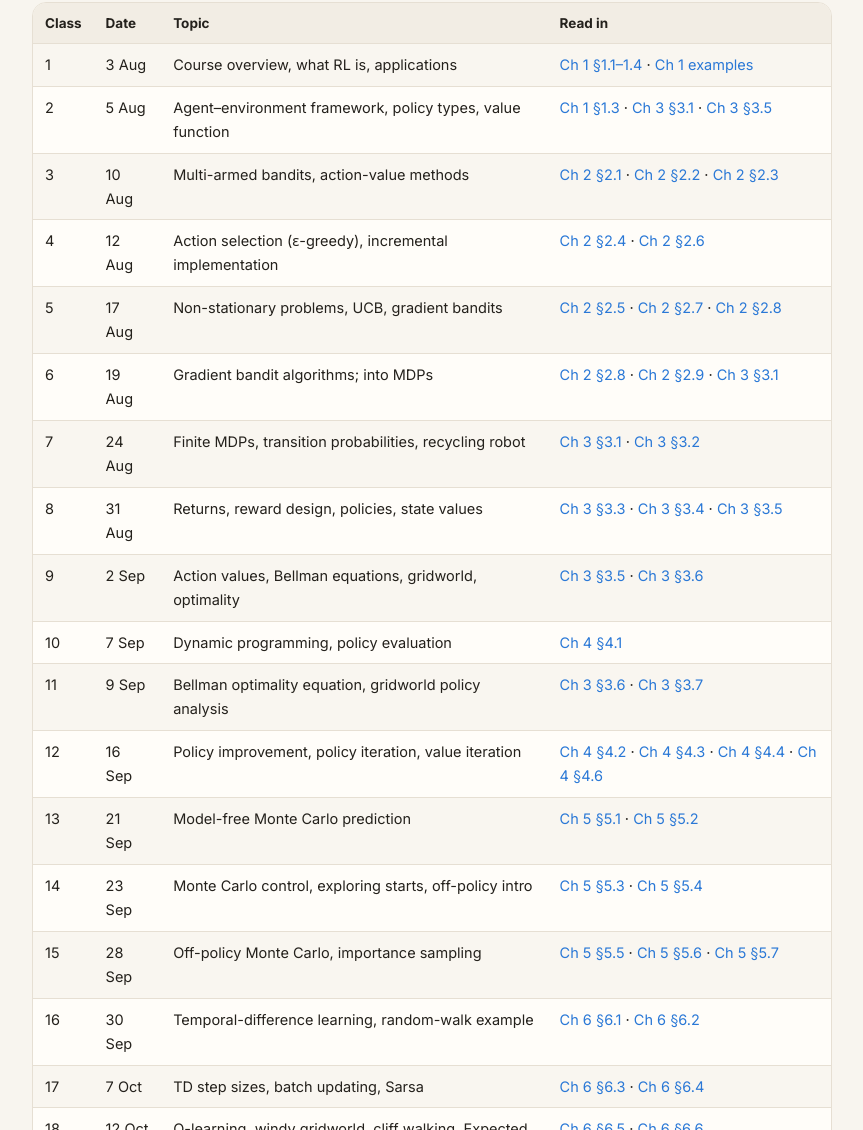
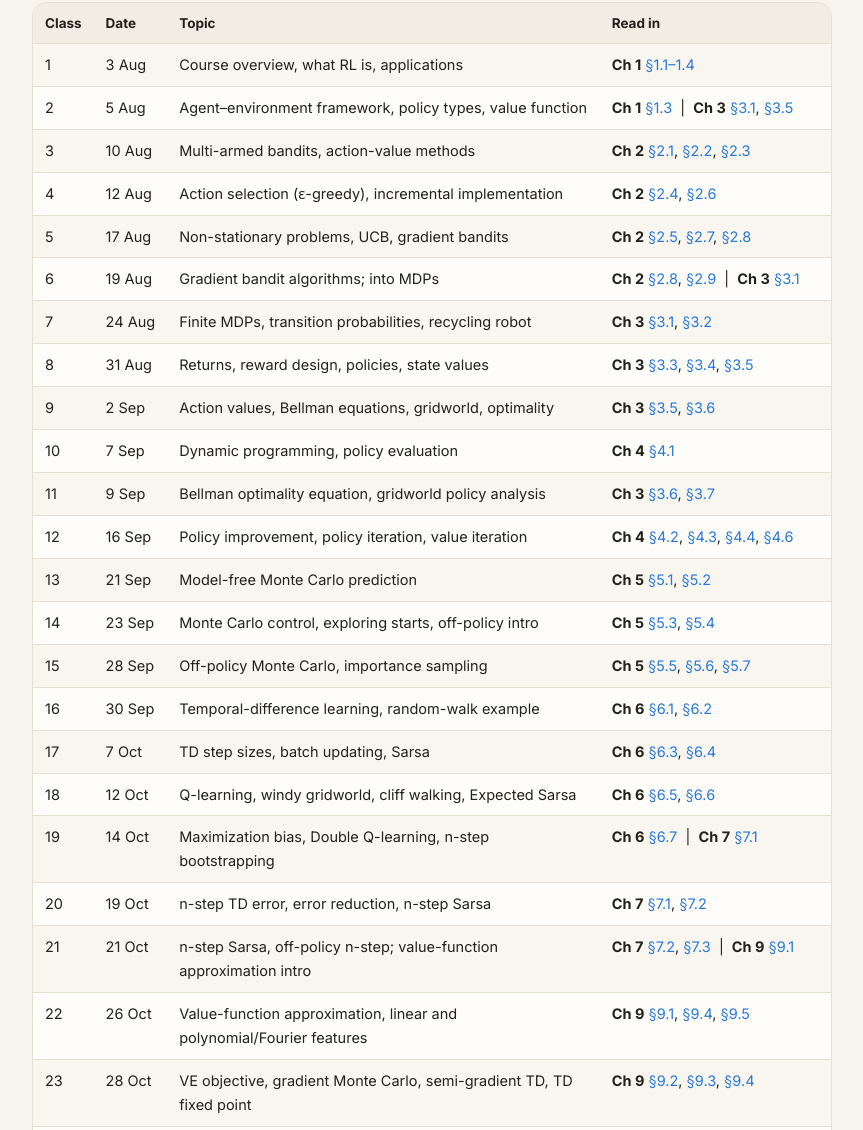
Before and after one commit to poojarynagesh/rl-study-guide, a plain HTML site: page index.html in a window 1280 px wide. Shown: the part 1670-2800 px from the top of the page, without its empty margins (343-1206 px from the left). Drawn offline with Linux system fonts and the light colour scheme.

Commit message:
Lecture map: show chapter once per row, no-wrap dates; header range Ch 1-16
Co-Authored-By: Claude Sonnet 5.5 <noreply@anthropic.com>

```diff
--- a/assets/site.js
+++ b/assets/site.js
@@ -55,7 +55,7 @@
     const top = el("header", { class: "topbar" });
     top.innerHTML =
       '<button class="icon-btn menu-btn" aria-label="Open navigation">&#9776;</button>' +
-      '<a class="brand" href="' + url("index.html") + '">RL Study Guide <span>· Sutton &amp; Barto, Ch 1–9</span></a>' +
+      '<a class="brand" href="' + url("index.html") + '">RL Study Guide <span>· Sutton &amp; Barto, Ch 1–16</span></a>' +
       '<div class="spacer"></div>' +
       '<div class="search-wrap"><input class="search-input" type="search" placeholder="Search topics…" aria-label="Search">' +
       '<div class="search-results" role="listbox"></div></div>' +
--- a/index.html
+++ b/index.html
@@ -44,34 +44,34 @@
 <h2 id="lecture-map">Lecture → chapter map</h2>
 <p class="small muted">Which class covered what, and where to read it. Each chapter page carries the professor's points for that class in purple <em>From the lectures</em> boxes (dated), plus a <em>From lectures</em> badge on the matching quiz questions. Classes 1–27 (3 Aug – 20 Nov 2026).</p>
 <div class="table-wrap"><table>
-  <tr><th>Class</th><th>Date</th><th>Topic</th><th>Read in</th></tr>
-    <tr><td>1</td><td>3 Aug</td><td>Course overview, what RL is, applications</td><td><a href="chapters/ch01.html#what-is-rl">Ch 1 §1.1–1.4</a> · <a href="chapters/ch01.html#examples">Ch 1 examples</a></td></tr>
-    <tr><td>2</td><td>5 Aug</td><td>Agent–environment framework, policy types, value function</td><td><a href="chapters/ch01.html#elements">Ch 1 §1.3</a> · <a href="chapters/ch03.html#interface">Ch 3 §3.1</a> · <a href="chapters/ch03.html#values">Ch 3 §3.5</a></td></tr>
-    <tr><td>3</td><td>10 Aug</td><td>Multi-armed bandits, action-value methods</td><td><a href="chapters/ch02.html#problem">Ch 2 §2.1</a> · <a href="chapters/ch02.html#action-value">Ch 2 §2.2</a> · <a href="chapters/ch02.html#testbed">Ch 2 §2.3</a></td></tr>
-    <tr><td>4</td><td>12 Aug</td><td>Action selection (ε-greedy), incremental implementation</td><td><a href="chapters/ch02.html#incremental">Ch 2 §2.4</a> · <a href="chapters/ch02.html#optimistic">Ch 2 §2.6</a></td></tr>
-    <tr><td>5</td><td>17 Aug</td><td>Non-stationary problems, UCB, gradient bandits</td><td><a href="chapters/ch02.html#stepsize">Ch 2 §2.5</a> · <a href="chapters/ch02.html#ucb">Ch 2 §2.7</a> · <a href="chapters/ch02.html#gradient">Ch 2 §2.8</a></td></tr>
-    <tr><td>6</td><td>19 Aug</td><td>Gradient bandit algorithms; into MDPs</td><td><a href="chapters/ch02.html#gradient">Ch 2 §2.8</a> · <a href="chapters/ch02.html#contextual">Ch 2 §2.9</a> · <a href="chapters/ch03.html#interface">Ch 3 §3.1</a></td></tr>
-    <tr><td>7</td><td>24 Aug</td><td>Finite MDPs, transition probabilities, recycling robot</td><td><a href="chapters/ch03.html#interface">Ch 3 §3.1</a> · <a href="chapters/ch03.html#rewards">Ch 3 §3.2</a></td></tr>
-    <tr><td>8</td><td>31 Aug</td><td>Returns, reward design, policies, state values</td><td><a href="chapters/ch03.html#returns">Ch 3 §3.3</a> · <a href="chapters/ch03.html#unified">Ch 3 §3.4</a> · <a href="chapters/ch03.html#values">Ch 3 §3.5</a></td></tr>
-    <tr><td>9</td><td>2 Sep</td><td>Action values, Bellman equations, gridworld, optimality</td><td><a href="chapters/ch03.html#values">Ch 3 §3.5</a> · <a href="chapters/ch03.html#optimal">Ch 3 §3.6</a></td></tr>
-    <tr><td>10</td><td>7 Sep</td><td>Dynamic programming, policy evaluation</td><td><a href="chapters/ch04.html#evaluation">Ch 4 §4.1</a></td></tr>
-    <tr><td>11</td><td>9 Sep</td><td>Bellman optimality equation, gridworld policy analysis</td><td><a href="chapters/ch03.html#optimal">Ch 3 §3.6</a> · <a href="chapters/ch03.html#approx">Ch 3 §3.7</a></td></tr>
-    <tr><td>12</td><td>16 Sep</td><td>Policy improvement, policy iteration, value iteration</td><td><a href="chapters/ch04.html#improvement">Ch 4 §4.2</a> · <a href="chapters/ch04.html#pi">Ch 4 §4.3</a> · <a href="chapters/ch04.html#vi">Ch 4 §4.4</a> · <a href="chapters/ch04.html#gpi">Ch 4 §4.6</a></td></tr>
-    <tr><td>13</td><td>21 Sep</td><td>Model-free Monte Carlo prediction</td><td><a href="chapters/ch05.html#prediction">Ch 5 §5.1</a> · <a href="chapters/ch05.html#action-values">Ch 5 §5.2</a></td></tr>
-    <tr><td>14</td><td>23 Sep</td><td>Monte Carlo control, exploring starts, off-policy intro</td><td><a href="chapters/ch05.html#control">Ch 5 §5.3</a> · <a href="chapters/ch05.html#on-policy">Ch 5 §5.4</a></td></tr>
-    <tr><td>15</td><td>28 Sep</td><td>Off-policy Monte Carlo, importance sampling</td><td><a href="chapters/ch05.html#off-policy">Ch 5 §5.5</a> · <a href="chapters/ch05.html#incremental">Ch 5 §5.6</a> · <a href="chapters/ch05.html#off-control">Ch 5 §5.7</a></td></tr>
-    <tr><td>16</td><td>30 Sep</td><td>Temporal-difference learning, random-walk example</td><td><a href="chapters/ch06.html#td-prediction">Ch 6 §6.1</a> · <a href="chapters/ch06.html#advantages">Ch 6 §6.2</a></td></tr>
-    <tr><td>17</td><td>7 Oct</td><td>TD step sizes, batch updating, Sarsa</td><td><a href="chapters/ch06.html#optimality">Ch 6 §6.3</a> · <a href="chapters/ch06.html#sarsa">Ch 6 §6.4</a></td></tr>
-    <tr><td>18</td><td>12 Oct</td><td>Q-learning, windy gridworld, cliff walking, Expected Sarsa</td><td><a href="chapters/ch06.html#qlearning">Ch 6 §6.5</a> · <a href="chapters/ch06.html#expected-sarsa">Ch 6 §6.6</a></td></tr>
-    <tr><td>19</td><td>14 Oct</td><td>Maximization bias, Double Q-learning, n-step bootstrapping</td><td><a href="chapters/ch06.html#max-bias">Ch 6 §6.7</a> · <a href="chapters/ch07.html#nstep-td">Ch 7 §7.1</a></td></tr>
-    <tr><td>20</td><td>19 Oct</td><td>n-step TD error, error reduction, n-step Sarsa</td><td><a href="chapters/ch07.html#nstep-td">Ch 7 §7.1</a> · <a href="chapters/ch07.html#nstep-sarsa">Ch 7 §7.2</a></td></tr>
-    <tr><td>21</td><td>21 Oct</td><td>n-step Sarsa, off-policy n-step; value-function approximation intro</td><td><a href="chapters/ch07.html#nstep-sarsa">Ch 7 §7.2</a> · <a href="chapters/ch07.html#offpolicy">Ch 7 §7.3</a> · <a href="chapters/ch09.html#vfa">Ch 9 §9.1</a></td></tr>
-    <tr><td>22</td><td>26 Oct</td><td>Value-function approximation, linear and polynomial/Fourier features</td><td><a href="chapters/ch09.html#vfa">Ch 9 §9.1</a> · <a href="chapters/ch09.html#linear">Ch 9 §9.4</a> · <a href="chapters/ch09.html#features">Ch 9 §9.5</a></td></tr>
-    <tr><td>23</td><td>28 Oct</td><td>VE objective, gradient Monte Carlo, semi-gradient TD, TD fixed point</td><td><a href="chapters/ch09.html#ve">Ch 9 §9.2</a> · <a href="chapters/ch09.html#sgd">Ch 9 §9.3</a> · <a href="chapters/ch09.html#linear">Ch 9 §9.4</a></td></tr>
-    <tr><td>24</td><td>2 Nov</td><td>Neural-network approximation; DQN, replay, target network</td><td><a href="chapters/ch09.html#ann">Ch 9 §9.7</a> · <a href="chapters/ch16.html#innovations">Ch 16 §16.5.4</a> · <a href="chapters/ch16.html#update">Ch 16 §16.5.3</a></td></tr>
-    <tr><td>25</td><td>4 Nov</td><td>DQN implementation, DRQN; intro to policy gradient</td><td><a href="chapters/ch16.html#algorithm">Ch 16 §16.5.5</a> · <a href="chapters/ch16.html#drqn">Ch 16 §16.5.8</a> · <a href="chapters/ch13.html#policy-approx">Ch 13 §13.1</a></td></tr>
-    <tr><td>26</td><td>11 Nov</td><td>Policy gradient theorem, REINFORCE, baselines, actor–critic</td><td><a href="chapters/ch13.html#pg-theorem">Ch 13 §13.2</a> · <a href="chapters/ch13.html#reinforce">Ch 13 §13.3</a> · <a href="chapters/ch13.html#baseline">Ch 13 §13.4</a> · <a href="chapters/ch13.html#actor-critic">Ch 13 §13.5</a></td></tr>
-    <tr><td>27</td><td>20 Nov</td><td>Tutorial: Gaussian policy, score function, actor–critic, DQN problems</td><td><a href="chapters/ch13.html#continuous">Ch 13 §13.7</a> · <a href="chapters/ch13.html#actor-critic">Ch 13 §13.5</a> · <a href="chapters/ch16.html#instability">Ch 16 §16.5.6</a></td></tr>
+  <tr><th>Class</th><th style="white-space:nowrap">Date</th><th>Topic</th><th>Read in</th></tr>
+    <tr><td>1</td><td style="white-space:nowrap">3 Aug</td><td>Course overview, what RL is, applications</td><td><strong>Ch 1</strong> <a href="chapters/ch01.html#what-is-rl">§1.1–1.4</a></td></tr>
+    <tr><td>2</td><td style="white-space:nowrap">5 Aug</td><td>Agent–environment framework, policy types, value function</td><td><strong>Ch 1</strong> <a href="chapters/ch01.html#elements">§1.3</a> &nbsp;|&nbsp; <strong>Ch 3</strong> <a href="chapters/ch03.html#interface">§3.1</a>, <a href="chapters/ch03.html#values">§3.5</a></td></tr>
+    <tr><td>3</td><td style="white-space:nowrap">10 Aug</td><td>Multi-armed bandits, action-value methods</td><td><strong>Ch 2</strong> <a href="chapters/ch02.html#problem">§2.1</a>, <a href="chapters/ch02.html#action-value">§2.2</a>, <a href="chapters/ch02.html#testbed">§2.3</a></td></tr>
+    <tr><td>4</td><td style="white-space:nowrap">12 Aug</td><td>Action selection (ε-greedy), incremental implementation</td><td><strong>Ch 2</strong> <a href="chapters/ch02.html#incremental">§2.4</a>, <a href="chapters/ch02.html#optimistic">§2.6</a></td></tr>
+    <tr><td>5</td><td style="white-space:nowrap">17 Aug</td><td>Non-stationary problems, UCB, gradient bandits</td><td><strong>Ch 2</strong> <a href="chapters/ch02.html#stepsize">§2.5</a>, <a href="chapters/ch02.html#ucb">§2.7</a>, <a href="chapters/ch02.html#gradient">§2.8</a></td></tr>
+    <tr><td>6</td><td style="white-space:nowrap">19 Aug</td><td>Gradient bandit algorithms; into MDPs</td><td><strong>Ch 2</strong> <a href="chapters/ch02.html#gradient">§2.8</a>, <a href="chapters/ch02.html#contextual">§2.9</a> &nbsp;|&nbsp; <strong>Ch 3</strong> <a href="chapters/ch03.html#interface">§3.1</a></td></tr>
+    <tr><td>7</td><td style="white-space:nowrap">24 Aug</td><td>Finite MDPs, transition probabilities, recycling robot</td><td><strong>Ch 3</strong> <a href="chapters/ch03.html#interface">§3.1</a>, <a href="chapters/ch03.html#rewards">§3.2</a></td></tr>
+    <tr><td>8</td><td style="white-space:nowrap">31 Aug</td><td>Returns, reward design, policies, state values</td><td><strong>Ch 3</strong> <a href="chapters/ch03.html#returns">§3.3</a>, <a href="chapters/ch03.html#unified">§3.4</a>, <a href="chapters/ch03.html#values">§3.5</a></td></tr>
+    <tr><td>9</td><td style="white-space:nowrap">2 Sep</td><td>Action values, Bellman equations, gridworld, optimality</td><td><strong>Ch 3</strong> <a href="chapters/ch03.html#values">§3.5</a>, <a href="chapters/ch03.html#optimal">§3.6</a></td></tr>
+    <tr><td>10</td><td style="white-space:nowrap">7 Sep</td><td>Dynamic programming, policy evaluation</td><td><strong>Ch 4</strong> <a href="chapters/ch04.html#evaluation">§4.1</a></td></tr>
+    <tr><td>11</td><td style="white-space:nowrap">9 Sep</td><td>Bellman optimality equation, gridworld policy analysis</td><td><strong>Ch 3</strong> <a href="chapters/ch03.html#optimal">§3.6</a>, <a href="chapters/ch03.html#approx">§3.7</a></td></tr>
+    <tr><td>12</td><td style="white-space:nowrap">16 Sep</td><td>Policy improvement, policy iteration, value iteration</td><td><strong>Ch 4</strong> <a href="chapters/ch04.html#improvement">§4.2</a>, <a href="chapters/ch04.html#pi">§4.3</a>, <a href="chapters/ch04.html#vi">§4.4</a>, <a href="chapters/ch04.html#gpi">§4.6</a></td></tr>
+    <tr><td>13</td><td style="white-space:nowrap">21 Sep</td><td>Model-free Monte Carlo prediction</td><td><strong>Ch 5</strong> <a href="chapters/ch05.html#prediction">§5.1</a>, <a href="chapters/ch05.html#action-values">§5.2</a></td></tr>
+    <tr><td>14</td><td style="white-space:nowrap">23 Sep</td><td>Monte Carlo control, exploring starts, off-policy intro</td><td><strong>Ch 5</strong> <a href="chapters/ch05.html#control">§5.3</a>, <a href="chapters/ch05.html#on-policy">§5.4</a></td></tr>
+    <tr><td>15</td><td style="white-space:nowrap">28 Sep</td><td>Off-policy Monte Carlo, importance sampling</td><td><strong>Ch 5</strong> <a href="chapters/ch05.html#off-policy">§5.5</a>, <a href="chapters/ch05.html#incremental">§5.6</a>, <a href="chapters/ch05.html#off-control">§5.7</a></td></tr>
+    <tr><td>16</td><td style="white-space:nowrap">30 Sep</td><td>Temporal-difference learning, random-walk example</td><td><strong>Ch 6</strong> <a href="chapters/ch06.html#td-prediction">§6.1</a>, <a href="chapters/ch06.html#advantages">§6.2</a></td></tr>
+    <tr><td>17</td><td style="white-space:nowrap">7 Oct</td><td>TD step sizes, batch updating, Sarsa</td><td><strong>Ch 6</strong> <a href="chapters/ch06.html#optimality">§6.3</a>, <a href="chapters/ch06.html#sarsa">§6.4</a></td></tr>
+    <tr><td>18</td><td style="white-space:nowrap">12 Oct</td><td>Q-learning, windy gridworld, cliff walking, Expected Sarsa</td><td><strong>Ch 6</strong> <a href="chapters/ch06.html#qlearning">§6.5</a>, <a href="chapters/ch06.html#expected-sarsa">§6.6</a></td></tr>
+    <tr><td>19</td><td style="white-space:nowrap">14 Oct</td><td>Maximization bias, Double Q-learning, n-step bootstrapping</td><td><strong>Ch 6</strong> <a href="chapters/ch06.html#max-bias">§6.7</a> &nbsp;|&nbsp; <strong>Ch 7</strong> <a href="chapters/ch07.html#nstep-td">§7.1</a></td></tr>
+    <tr><td>20</td><td style="white-space:nowrap">19 Oct</td><td>n-step TD error, error reduction, n-step Sarsa</td><td><strong>Ch 7</strong> <a href="chapters/ch07.html#nstep-td">§7.1</a>, <a href="chapters/ch07.html#nstep-sarsa">§7.2</a></td></tr>
+    <tr><td>21</td><td style="white-space:nowrap">21 Oct</td><td>n-step Sarsa, off-policy n-step; value-function approximation intro</td><td><strong>Ch 7</strong> <a href="chapters/ch07.html#nstep-sarsa">§7.2</a>, <a href="chapters/ch07.html#offpolicy">§7.3</a> &nbsp;|&nbsp; <strong>Ch 9</strong> <a href="chapters/ch09.html#vfa">§9.1</a></td></tr>
+    <tr><td>22</td><td style="white-space:nowrap">26 Oct</td><td>Value-function approximation, linear and polynomial/Fourier features</td><td><strong>Ch 9</strong> <a href="chapters/ch09.html#vfa">§9.1</a>, <a href="chapters/ch09.html#linear">§9.4</a>, <a href="chapters/ch09.html#features">§9.5</a></td></tr>
+    <tr><td>23</td><td style="white-space:nowrap">28 Oct</td><td>VE objective, gradient Monte Carlo, semi-gradient TD, TD fixed point</td><td><strong>Ch 9</strong> <a href="chapters/ch09.html#ve">§9.2</a>, <a href="chapters/ch09.html#sgd">§9.3</a>, <a href="chapters/ch09.html#linear">§9.4</a></td></tr>
+    <tr><td>24</td><td style="white-space:nowrap">2 Nov</td><td>Neural-network approximation; DQN, replay, target network</td><td><strong>Ch 9</strong> <a href="chapters/ch09.html#ann">§9.7</a> &nbsp;|&nbsp; <strong>Ch 16</strong> <a href="chapters/ch16.html#innovations">§16.5.4</a>, <a href="chapters/ch16.html#update">§16.5.3</a></td></tr>
+    <tr><td>25</td><td style="white-space:nowrap">4 Nov</td><td>DQN implementation, DRQN; intro to policy gradient</td><td><strong>Ch 16</strong> <a href="chapters/ch16.html#algorithm">§16.5.5</a>, <a href="chapters/ch16.html#drqn">§16.5.8</a> &nbsp;|&nbsp; <strong>Ch 13</strong> <a href="chapters/ch13.html#policy-approx">§13.1</a></td></tr>
+    <tr><td>26</td><td style="white-space:nowrap">11 Nov</td><td>Policy gradient theorem, REINFORCE, baselines, actor–critic</td><td><strong>Ch 13</strong> <a href="chapters/ch13.html#pg-theorem">§13.2</a>, <a href="chapters/ch13.html#reinforce">§13.3</a>, <a href="chapters/ch13.html#baseline">§13.4</a>, <a href="chapters/ch13.html#actor-critic">§13.5</a></td></tr>
+    <tr><td>27</td><td style="white-space:nowrap">20 Nov</td><td>Tutorial: Gaussian policy, score function, actor–critic, DQN problems</td><td><strong>Ch 13</strong> <a href="chapters/ch13.html#continuous">§13.7</a>, <a href="chapters/ch13.html#actor-critic">§13.5</a> &nbsp;|&nbsp; <strong>Ch 16</strong> <a href="chapters/ch16.html#instability">§16.5.6</a></td></tr>
 </table></div>
 
 <h2 id="revision">Revision tools</h2>
```
